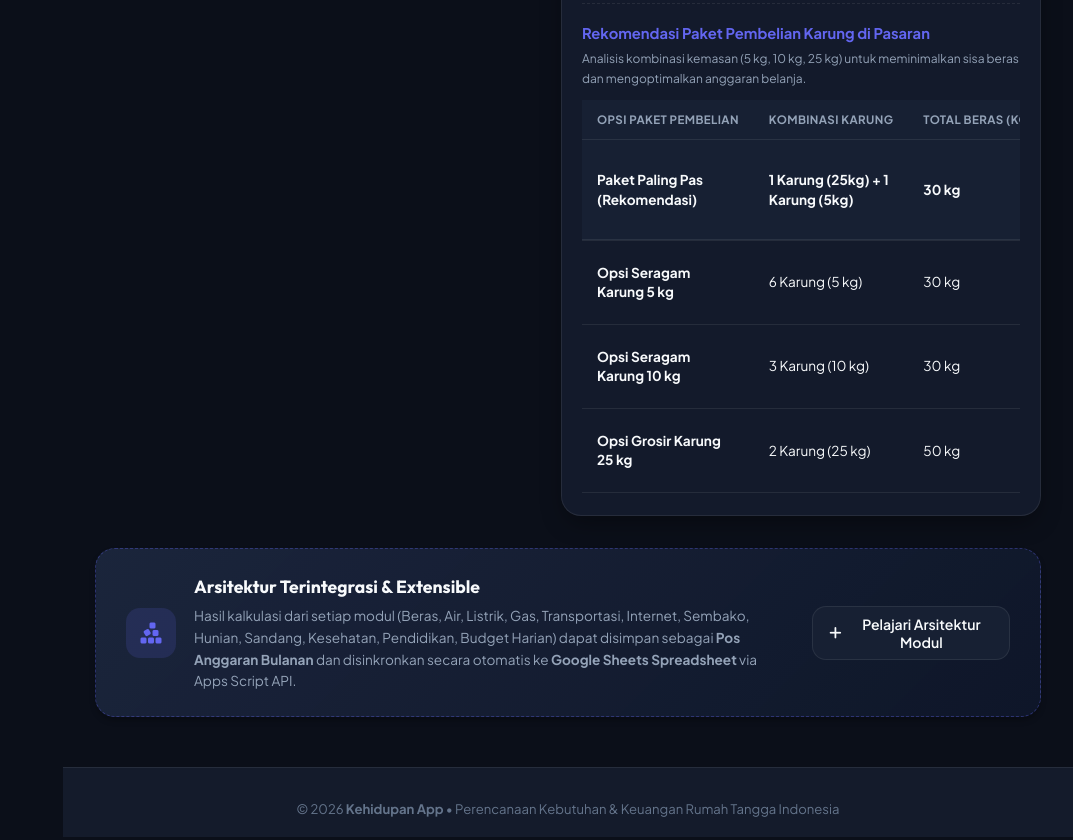
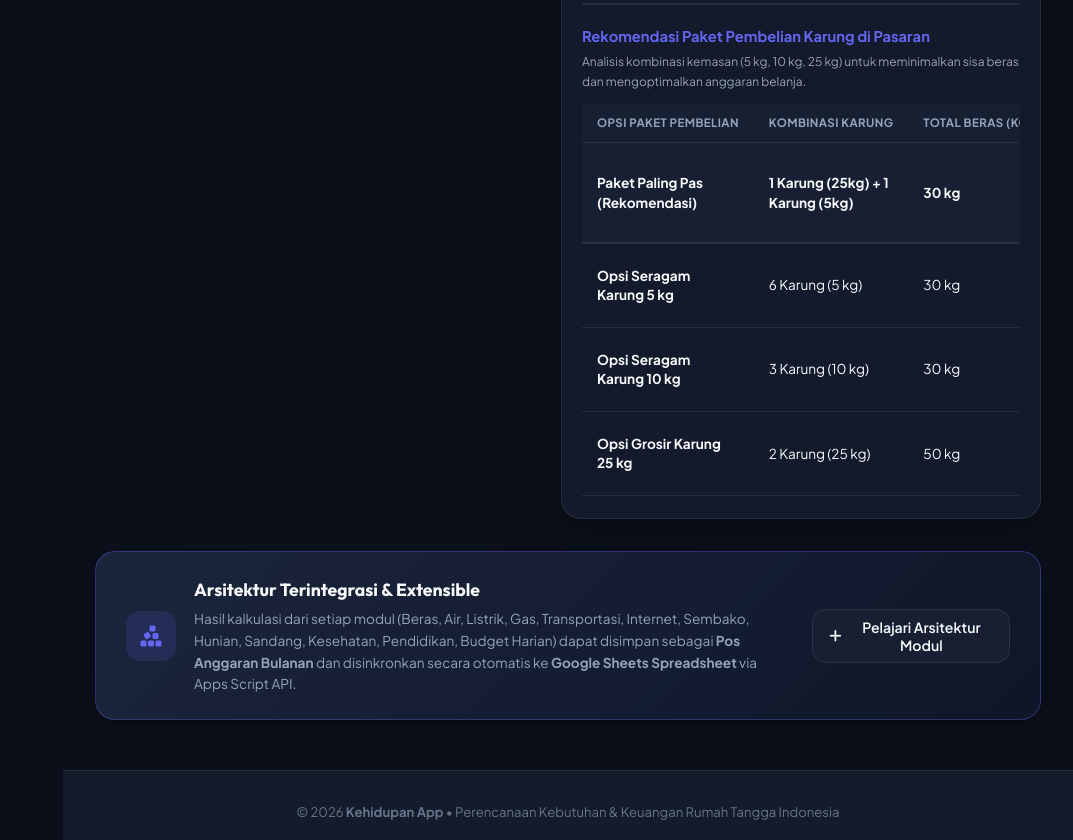
Before and after one commit to riyandimuhamad/kehidupan, a website with bundled scripts: page index.html in a window 1280 px wide. Shown: the part 1713-2553 px from the top of the page, without its empty margins (207-1280 px from the left). Built offline with nearby package versions, Linux system fonts and the light colour scheme; animation ran at ten frames a second.

Commit message:
style: ganti garis putus-putus pembatas tabel dan banner dengan garis solid yang lebih tebal

```diff
--- a/css/styles.css
+++ b/css/styles.css
@@ -315,7 +315,7 @@ body.dark-mode .nav-btn:hover {
   padding-top: 0;
   padding-bottom: 12px;
   border-top: none;
-  border-bottom: 1px dashed var(--border-color);
+  border-bottom: 2px solid var(--border-color);
 }
 
 .nav-btn.dashboard-btn {
@@ -1196,7 +1196,7 @@ body.dark-mode .data-table tbody tr.current-row:hover td {
 /* Extensibility Banner - Theme Aware */
 .extensibility-banner {
   background: var(--ext-banner-bg);
-  border: 1px dashed var(--border-highlight);
+  border: 1.5px solid var(--border-highlight);
   border-radius: var(--radius-lg);
   padding: 24px 30px;
   display: flex;
--- a/js/app.js
+++ b/js/app.js
@@ -300,7 +300,7 @@ class KehidupanApp {
     if (secondaryTable) {
       secContainer.style.display = 'block';
       secContainer.innerHTML = `
-        <div style="margin-top: 24px; padding-top: 18px; border-top: 1px dashed var(--border-color);">
+        <div style="margin-top: 24px; padding-top: 20px; border-top: 2px solid var(--border-color);">
           <div style="margin-bottom: 12px;">
             <h4 style="font-size: 0.92rem; font-weight: 700; color: var(--primary); margin: 0 0 4px 0;">
               ${secondaryTable.title}
```
